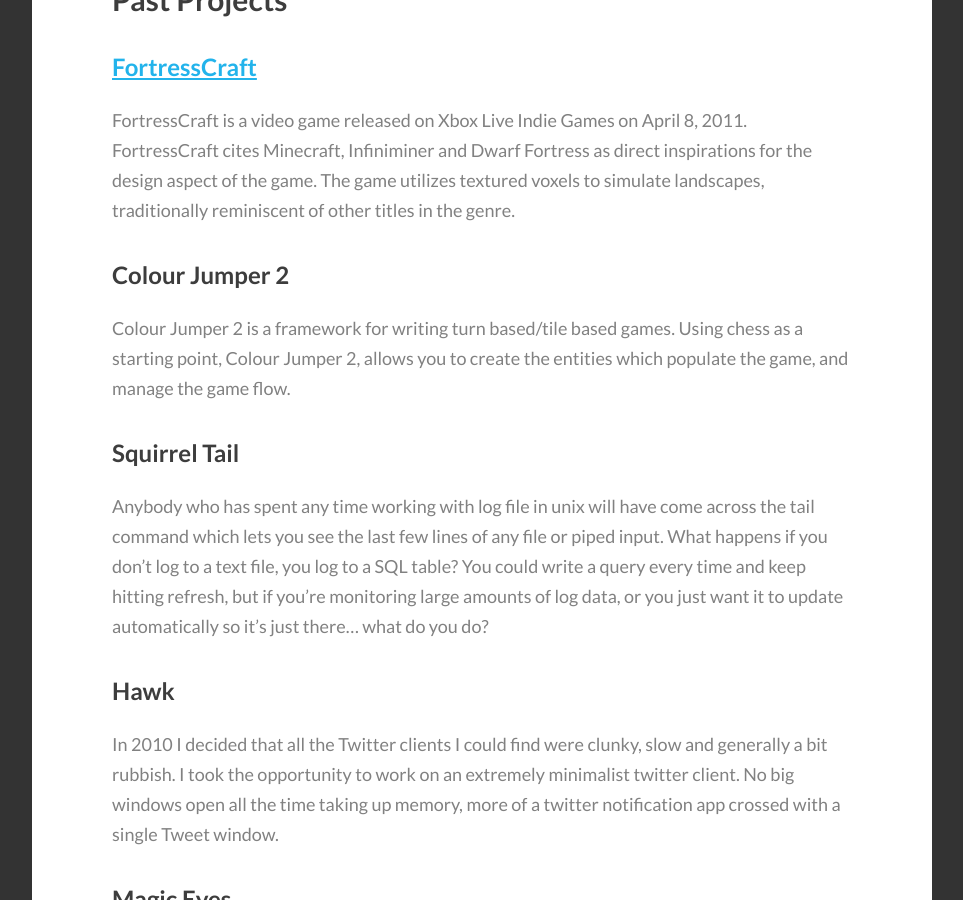
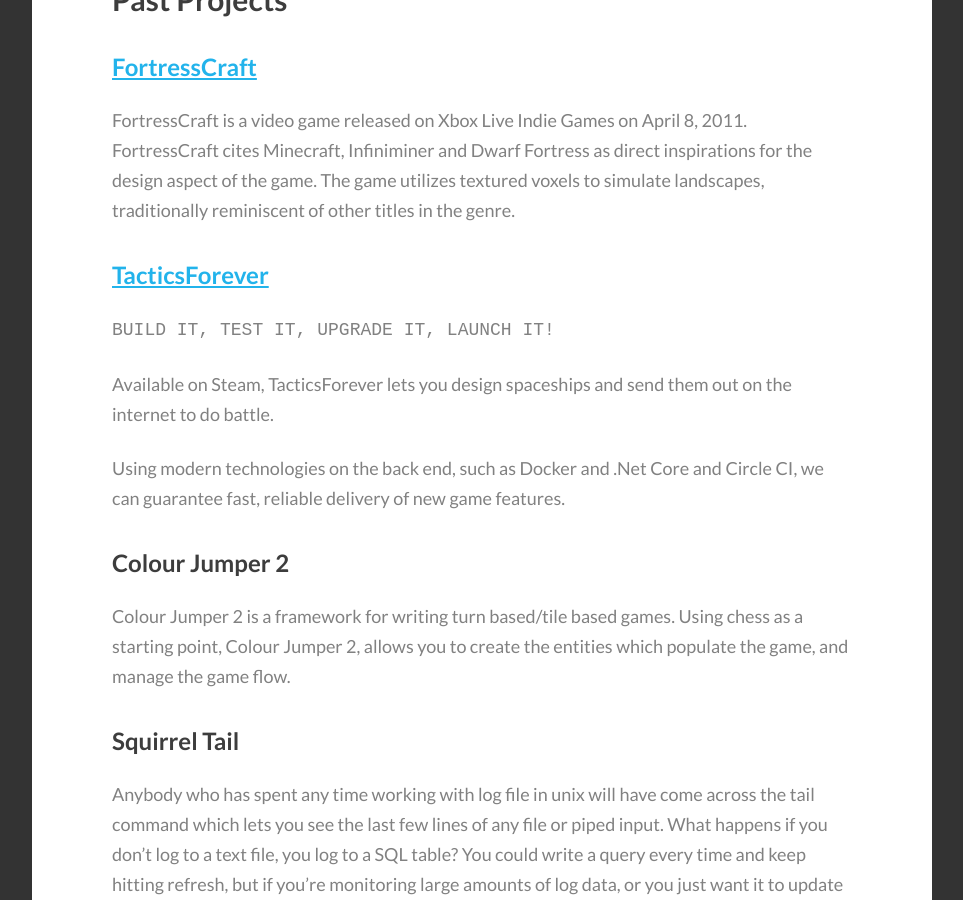
Before and after one commit to uatec/hidef.github.io, a Jekyll site: the page built from index.md, in a window 1280 px wide and 900 px high, scrolled down 1677 px. Shown: the whole window, without its empty margins (8-971 px from the left). Built offline with Jekyll 4.4.1, drawn with Linux system fonts in a browser that asks for light colours; some web fonts are replaced.

Commit message:
a bit about TacticsForever

```diff
--- a/index.md
+++ b/index.md
@@ -17,6 +17,15 @@
 ### [FortressCraft](http://www.fortresscraft.com/)
 
 FortressCraft is a video game released on Xbox Live Indie Games on April 8, 2011. FortressCraft cites Minecraft, Infiniminer and Dwarf Fortress as direct inspirations for the design aspect of the game. The game utilizes textured voxels to simulate landscapes, traditionally reminiscent of other titles in the genre.
+
+### [TacticsForever](http://tacticsforever.com/)
+
+`BUILD IT, TEST IT, UPGRADE IT, LAUNCH IT!`
+
+Available on Steam, TacticsForever lets you design spaceships and send them out on the internet to do battle.
+
+Using modern technologies on the back end, such as Docker and .Net Core and Circle CI, we can guarantee fast, reliable delivery of new game features.
+
 
 ### Colour Jumper 2
 
```
